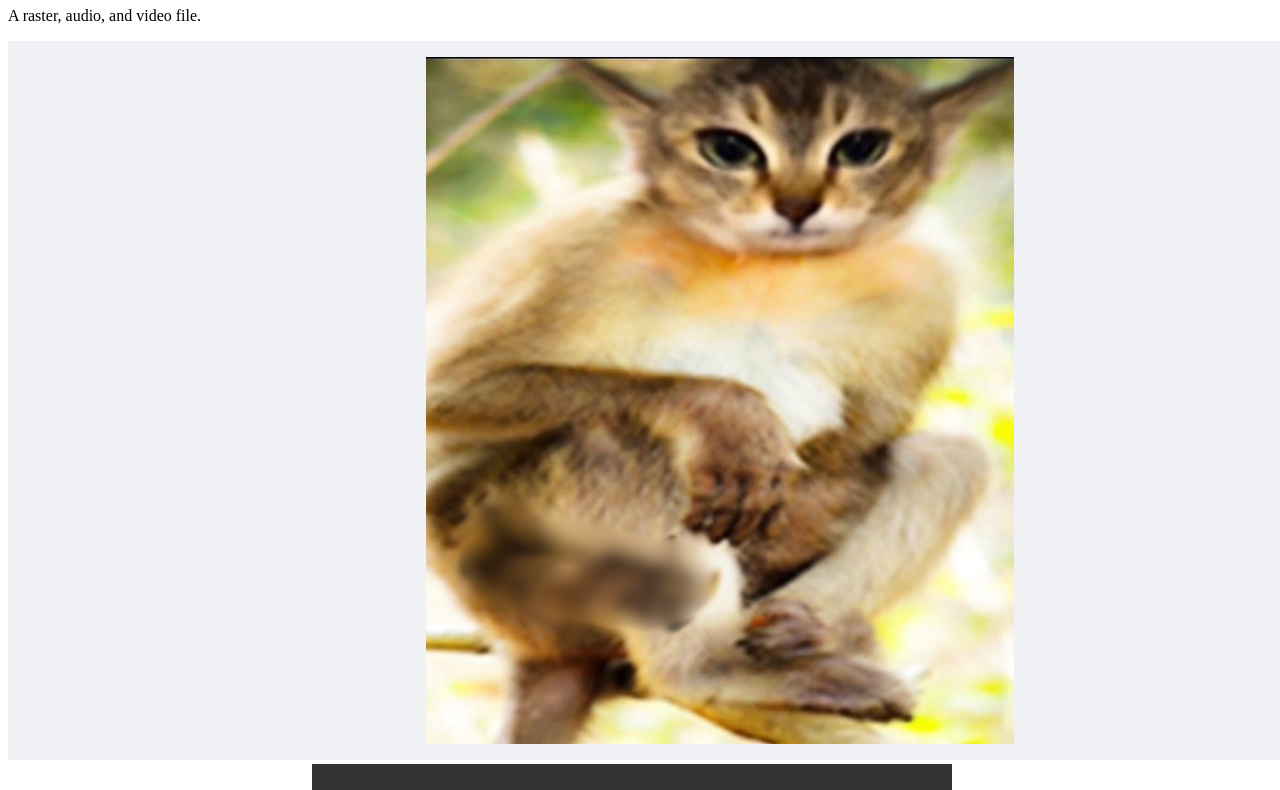
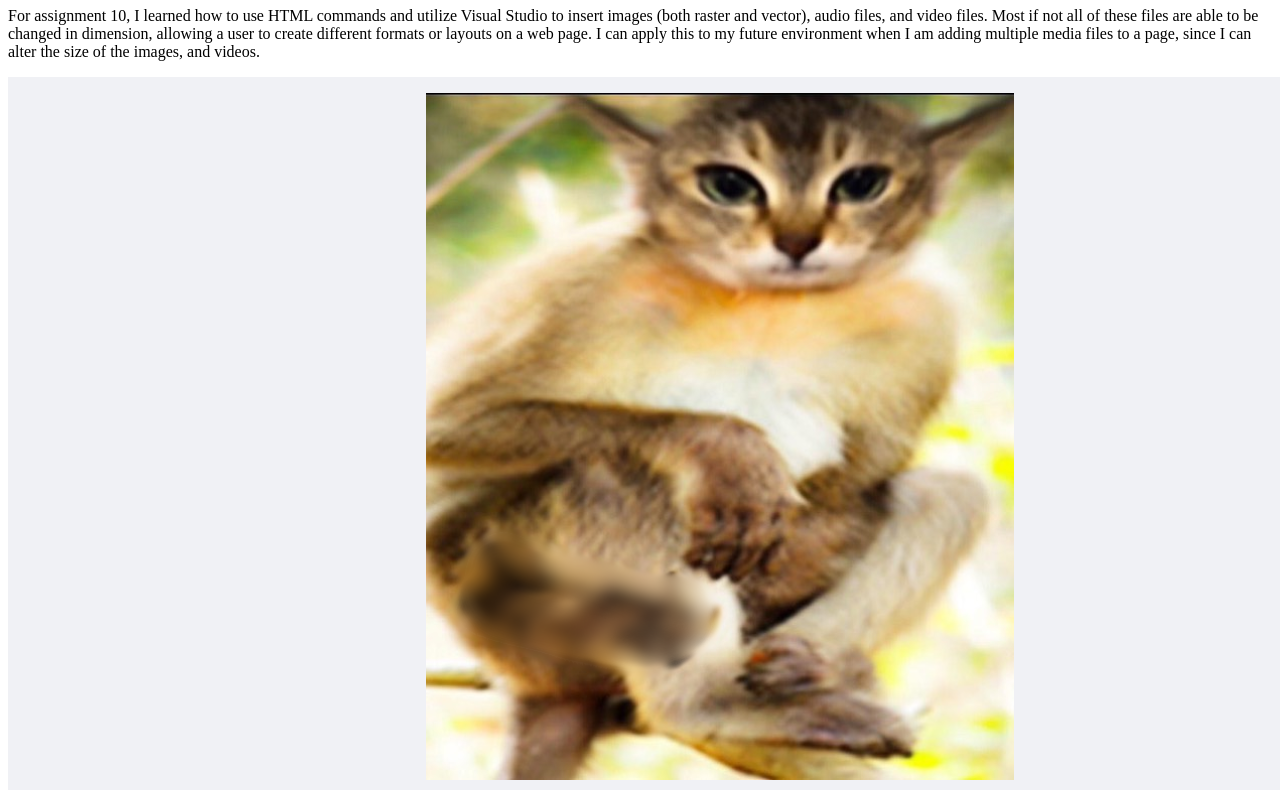
Before and after one commit to le27521/le27521.github.io, a plain HTML site: page web110/assignment10.html in a window 1280 px wide. Shown: the part 73-863 px from the top of the page. Drawn offline with Linux system fonts and the light colour scheme; grey boxes are pictures that could not be loaded; files whose address does not match are found by name.

Commit message:
Update assignment10.html

```diff
--- a/web110/assignment10.html
+++ b/web110/assignment10.html
@@ -6,7 +6,8 @@
   </head>
   <body>
     <h1> Assignment 10: Multimedia </h1>
-    <p>A raster, audio, and video file.</p>
+    <p>For assignment 10, I learned how to use HTML commands and utilize Visual Studio to insert images (both raster and vector), audio files, and video files.
+      Most if not all of these files are able to be changed in dimension, allowing a user to create different formats or layouts on a web page. I can apply this to my future environment when I am adding multiple media files to a page, since I can alter the size of the images, and videos.</p>
     <img src="meimei.png" alt="Mythical monkey cat">
 
     <audio controls>
```
